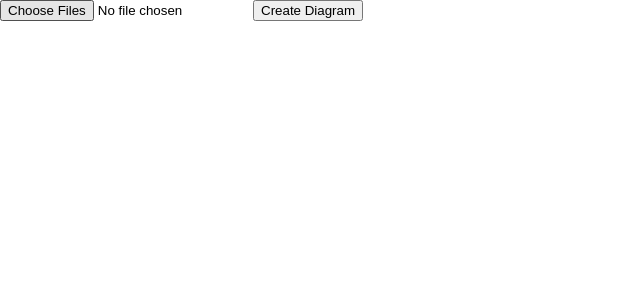
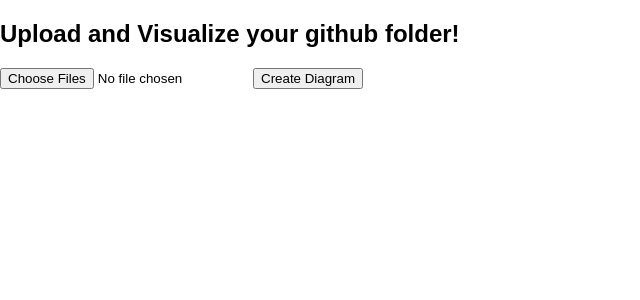
Before and after one commit to weifanwu/RepoSight, a Next.js app: page / in a window 1280 px wide. Shown: the top 300 px of the page, without its empty margins (0-640 px from the left). Built offline with nearby package versions, Linux system fonts and the light colour scheme.

Commit message:
add title

```diff
--- a/app/page.tsx
+++ b/app/page.tsx
@@ -17,6 +17,7 @@ const Page: React.FC = () => {
   return (
     <div>
       {/* Pass the upload handler to the FolderUpload component */}
+      <h2>Upload and Visualize your github folder!</h2>
       <FolderUpload onUploadComplete={handleUploadComplete} />
 
       {nodes.length > 0 && edges.length > 0 && (
```
